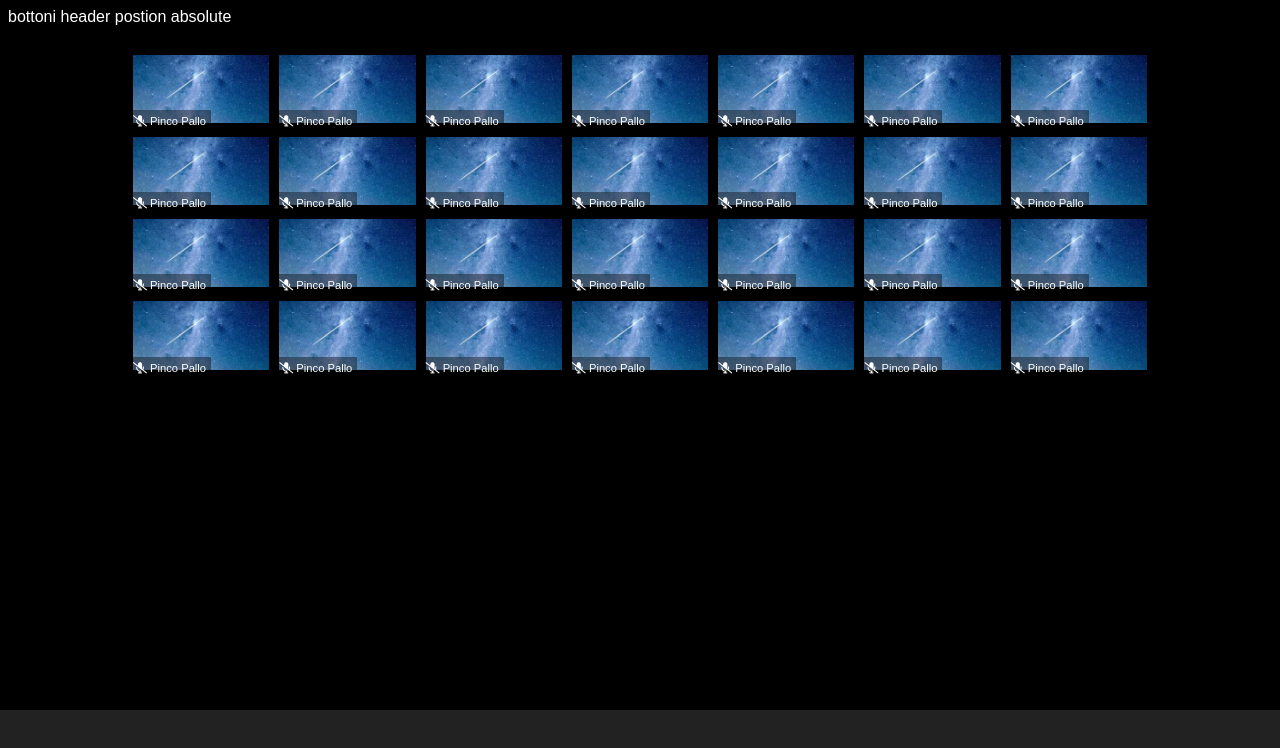
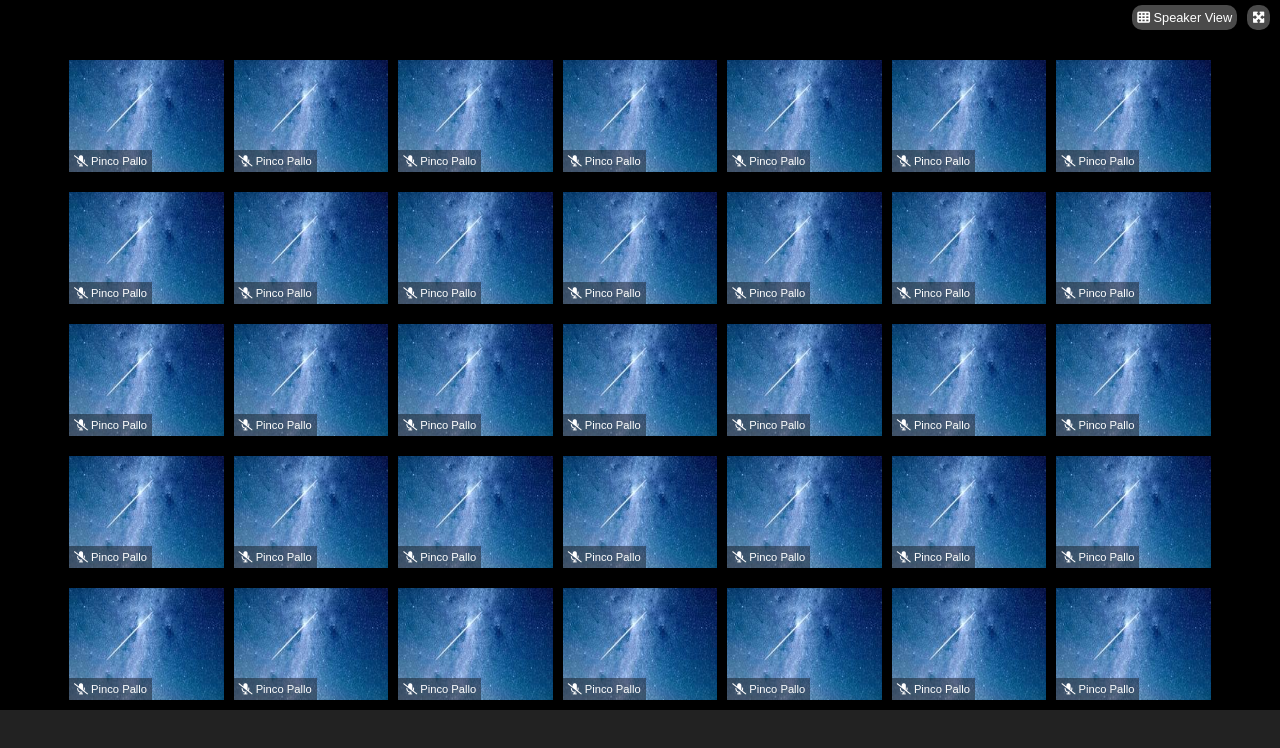
Before and after one commit to SimoneNegrisoli/html-css-zoom, a plain HTML site: page index.html in a window 1280 px wide. Drawn offline with Linux system fonts and the light colour scheme.

Commit message:
header and main done

```diff
--- a/css/style.css
+++ b/css/style.css
@@ -26,6 +26,7 @@
 }
 
 
+
 /* FLEX UTILITIES */
 
 .d-flex{
@@ -33,32 +34,52 @@
     flex-flow: row wrap;
 }
 
+.end-flex{
+    justify-content: flex-end;
+}
+
+a{
+    text-decoration: none;
+}
 
 /* HEADER */
 
 header{
     background-color: var(--color-black);
     height: 50px;
-    padding: 8px;
+    padding: 10px;
 }
 
+.icon-top {
+    color: var(--color-white);
+    background-color: var(--color-botton-bg);
+    padding: 5px;
+    border-radius: 10px;
+
+}
+
+.botton-top {
+    padding-left: 10px;
+    font-size: 0.8em;
+}
 
 /* MAIN */
 
 main{
     background-color: var(--color-black);
-    height: calc(100vh - 140px);
+
 }
 
 .case-cards{
-    width: 80%;
+    width: 90%;
+    height: calc(100vh - 140px);
     margin: 0 auto;
+    overflow: scroll;
 }
 
 .card{
     width: calc(100% / 7);
-    height: calc(100% - 140px);
-    padding: 5px;
+    padding: 10px 5px ;
     position: relative;
 }
 
@@ -70,8 +91,8 @@ main{
 .guest{
     background-color: rgba(0, 0, 0, 0.4);
     position: absolute;
-    bottom: 0;
-    left: 0;
+    bottom: 10px;
+    left: 5px;
     padding: 5px;
     font-size: 0.7em;
 }
@@ -80,4 +101,5 @@ main{
 footer{
     background-color: var(--color-footer-bg);
     height: 90px;
+
 }
--- a/index.html
+++ b/index.html
@@ -15,11 +15,22 @@
     <div class="container ">
 
         <header class="">
-            bottoni header postion absolute
+            <div class="d-flex end-flex">
+                <spann class="botton-top">
+                    <a class="icon-top" href="#">
+                        <i class="fa-solid fa-table-cells"></i> Speaker View
+                    </a>
+                </spann>
+                <spann class="botton-top">
+                    <a class="icon-top"  href="#">
+                        <i  class="fa-solid fa-maximize"></i>
+                    </a>
+                </spann>
+            </div>
         </header>
 
         <main class="">
-            <div class="case-cards  d-flex">
+            <div class="case-cards d-flex">
                 <div class="card ">
                     <img src="immagine.jpg" alt="">
                     <div class="guest">
@@ -242,6 +253,56 @@
                     </div>
                 </div>
 
+                <div class="card ">
+                    <img src="immagine.jpg" alt="">
+                    <div class="guest">
+                        <i class="fa-solid fa-microphone-slash"></i>
+                        Pinco Pallo
+                    </div>
+                </div>
+                <div class="card ">
+                    <img src="immagine.jpg" alt="">
+                    <div class="guest">
+                        <i class="fa-solid fa-microphone-slash"></i>
+                        Pinco Pallo
+                    </div>
+                </div>
+                <div class="card ">
+                    <img src="immagine.jpg" alt="">
+                    <div class="guest">
+                        <i class="fa-solid fa-microphone-slash"></i>
+                        Pinco Pallo
+                    </div>
+                </div>
+                <div class="card ">
+                    <img src="immagine.jpg" alt="">
+                    <div class="guest">
+                        <i class="fa-solid fa-microphone-slash"></i>
+                        Pinco Pallo
+                    </div>
+                </div>
+                <div class="card ">
+                    <img src="immagine.jpg" alt="">
+                    <div class="guest">
+                        <i class="fa-solid fa-microphone-slash"></i>
+                        Pinco Pallo
+                    </div>
+                </div>
+                <div class="card ">
+                    <img src="immagine.jpg" alt="">
+                    <div class="guest">
+                        <i class="fa-solid fa-microphone-slash"></i>
+                        Pinco Pallo
+                    </div>
+                </div>
+                <div class="card ">
+                    <img src="immagine.jpg" alt="">
+                    <div class="guest">
+                        <i class="fa-solid fa-microphone-slash"></i>
+                        Pinco Pallo
+                    </div>
+                </div>
+
 
 
 
```
